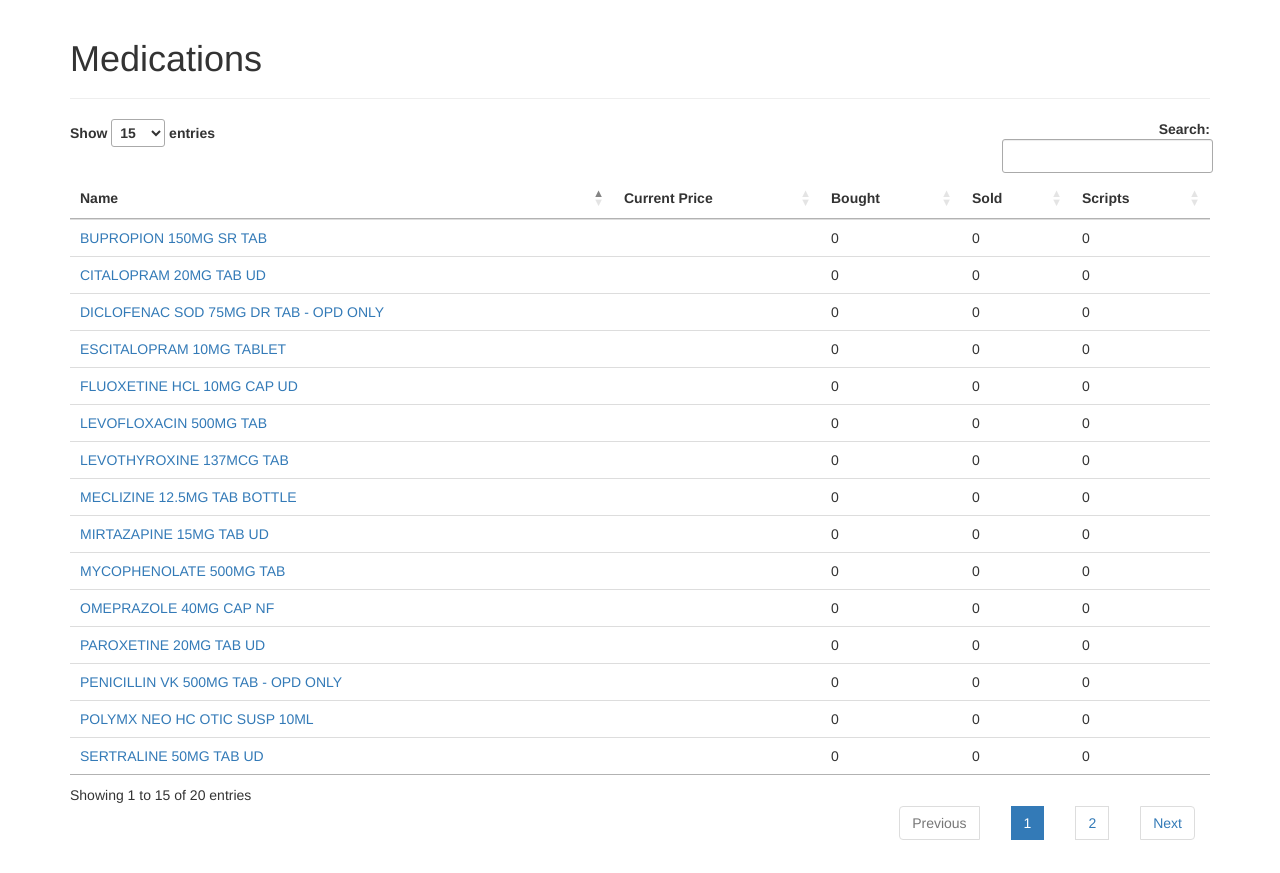
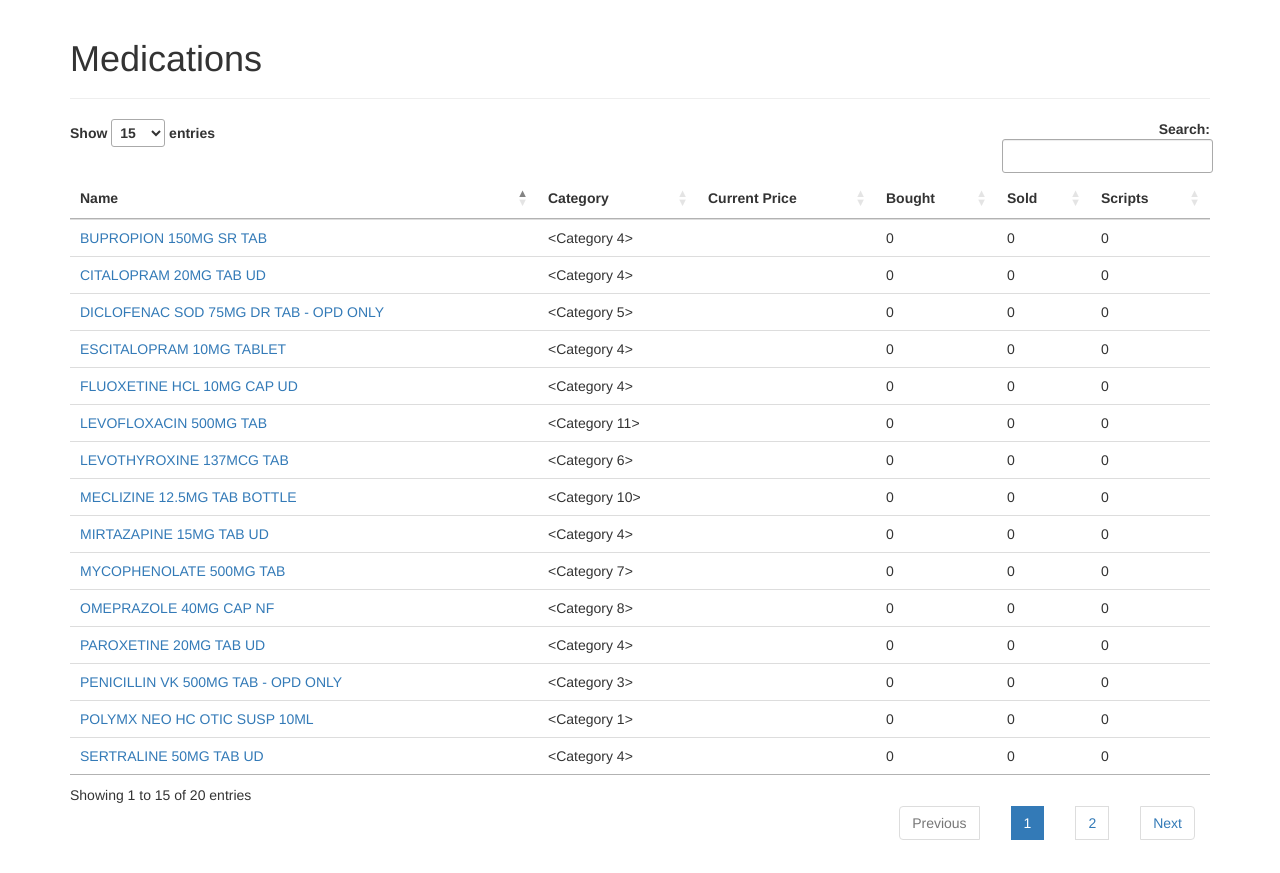
Before and after one commit to ehhop/ehhapp-formulary2, a Flask app: template templates/medications.html in a window 1280 px wide. Shown: the part 51-924 px from the top of the page. Run offline with Flask 2, Linux system fonts and the light colour scheme; the template is opened without the code that fills it: values that come from a table or form of the project are taken from there, others are empty; data comes from the database, SQL or seed files in the repository; both versions use the stored data as it was after the commit; some libraries are stand-ins or nearby versions.

Commit message:
added categories

```diff
--- a/consolidateRecord.py
+++ b/consolidateRecord.py
@@ -81,11 +81,12 @@
         qty = ds.iloc[i][12]             #Quantity of Medication issued
         price = ds.iloc[i][14]       #Medication price
         date_issued = ds.iloc[i][11]
+        category = ds.iloc[i][8]
         date_issued = date_issued.to_pydatetime()
 
         #Insantiate a new Medication record
         record = MedicationRecord(pricetable_id = pricetable_id, \
-            name = medication_name, \
+            name = medication_name, category=category,\
             transactions = [MedicationRecord.transaction(date_issued,price,qty)])
         #Check if the record is in database, if not add it
         if record in data:
--- a/database.py
+++ b/database.py
@@ -199,8 +199,7 @@
 
     id = db.Column(db.Integer, primary_key=True,autoincrement=True)
     name = db.Column(db.String(255))
-    medications = db.relationship("PersistentMedication", #has many medications
-        backref='category', lazy='dynamic')
+    medications = db.relationship("PersistentMedication", backref="category",lazy="dynamic")
 
 def save_persistent_record(record,ver_db_session=ver_db_session):
     '''saves a MedicationRecord object in the db (just an alias)'''
--- a/templates/medications.html
+++ b/templates/medications.html
@@ -16,6 +16,7 @@
 	    <table class="table table-hover" id="activesort">
 		<thead>
 			<th> Name </th>
+			<th> Category </th>
 			<th> Current Price </th>
 			<th> Bought </th>
 			<th> Sold </th>
@@ -25,6 +26,7 @@
 		{% for med in medications %}
 		<tr>
 			<td> <a href="/medications/{{med.id}}">{{ med.name }}</a></td>
+			<td> {{med.category}} </td>
 			<td> {{ med.transactions[-1].price | round(3) }}</td>
 			{% set counter = {med.name:0} %}
 			{% for m in med.transactions %}
--- a/templates/medications_view.html
+++ b/templates/medications_view.html
@@ -16,6 +16,7 @@
 	    <table class="table table-hover">
 		<thead>
 			<th> Name </th>
+			<th> Category </th>
 			<th> Current Price </th>
 			<th> Bought </th>
 			<th> Sold </th>
@@ -25,6 +26,7 @@
 		{% for med in medications %}
 		<tr>
 			<td> <a href="/medications/{{med.id}}">{{ med.name }}</a></td>
+			<td> {{med.category}} </td>
 			<td> {{ med.transactions[-1].price | round(3) }}</td>
 			{% set counter = {med.name:0} %}
 			{% for m in med.transactions %}
```
Also changed, not shown: formulary.db.
